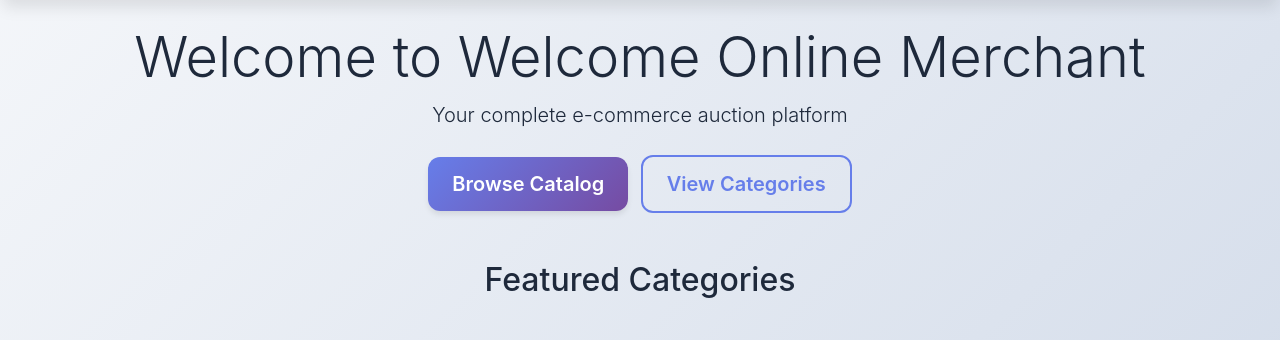
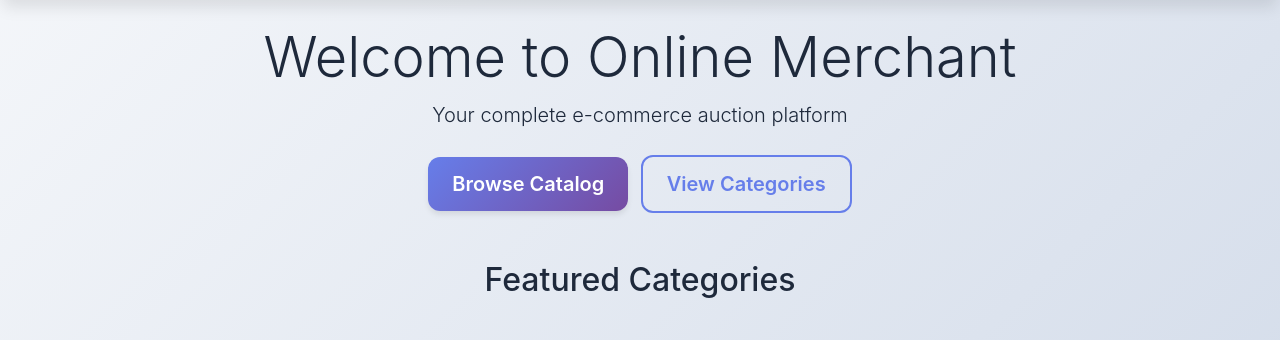
Before and after one commit to jerro26pablo-cell/merchant-system, a Django app: page / in a window 1280 px wide. Shown: the part 88-428 px from the top of the page. Run offline with Django 4.2, Linux system fonts and the light colour scheme.

Commit message:
Fix duplicate 'Welcome' in homepage heading
Changed "Welcome to Welcome Online Merchant" to "Welcome to Online Merchant" to avoid repetition.

Generated with [Devin](https://devin.ai)

Co-Authored-By: Devin <158243242+devin-ai-integration[bot]@users.noreply.github.com>

```diff
--- a/templates/index.html
+++ b/templates/index.html
@@ -5,7 +5,7 @@
 {% block content %}
 <div class="row mb-5">
     <div class="col-12 text-center">
-        <h1 class="display-4">Welcome to Welcome Online Merchant</h1>
+        <h1 class="display-4">Welcome to Online Merchant</h1>
         <p class="lead">Your complete e-commerce auction platform</p>
         <div class="mt-4">
             <a href="{% url 'catalog' %}" class="btn btn-primary btn-lg me-2">Browse Catalog</a>
```
